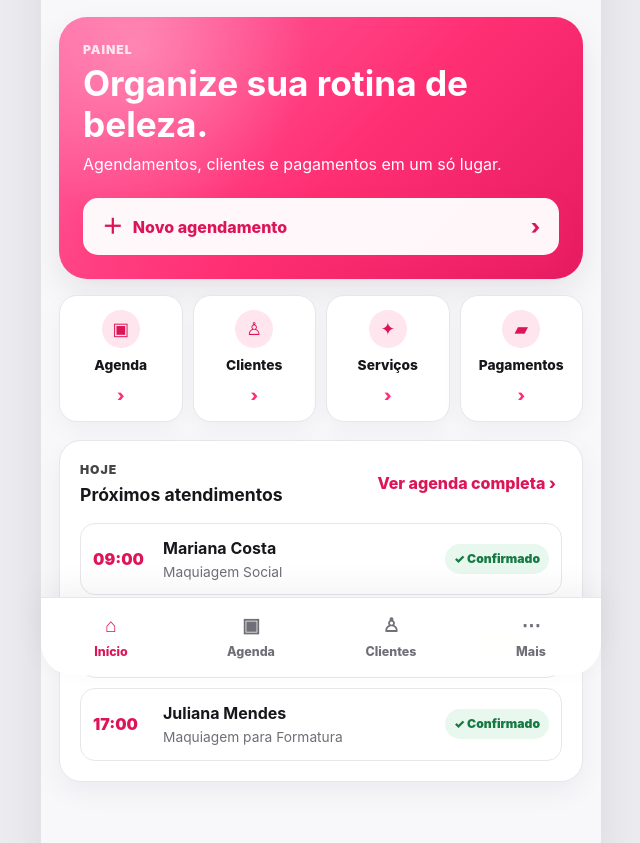
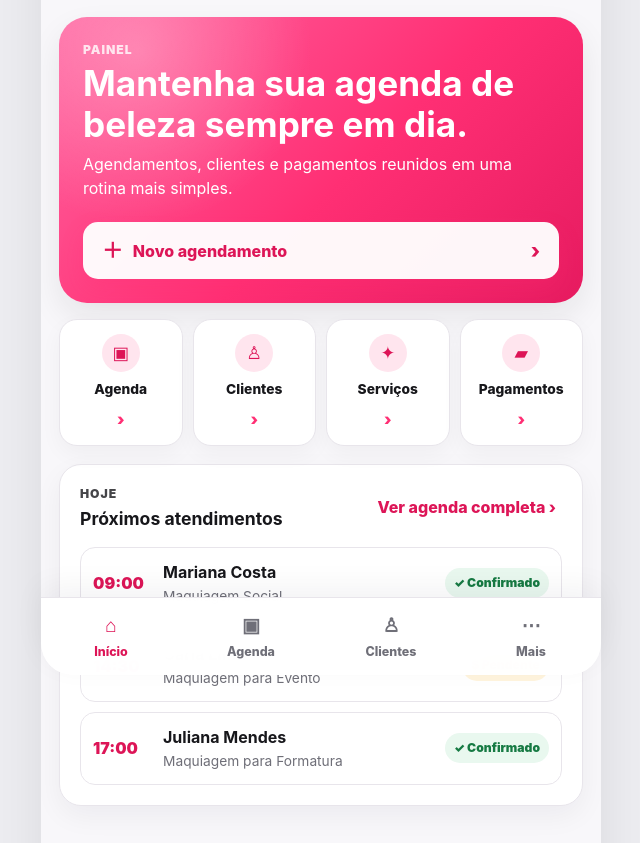
Before and after one commit to WillyanAnjos/projeto_faculdade_beleza_em_dia, a plain HTML site: page index.html in a window 1280 px wide. Shown: the part 101-944 px from the top of the page, without its empty margins (319-959 px from the left). Drawn offline with Linux system fonts and the light colour scheme.

Commit message:
Ajusta textos da interface

```diff
--- a/index.html
+++ b/index.html
@@ -29,8 +29,8 @@
       <section class="screen is-active" id="screen-dashboard" data-screen="dashboard" aria-labelledby="dashboardTitle">
         <div class="hero-card">
           <p class="eyebrow">Painel</p>
-          <h1 id="dashboardTitle">Organize sua rotina de beleza.</h1>
-          <p>Agendamentos, clientes e pagamentos em um só lugar.</p>
+          <h1 id="dashboardTitle">Mantenha sua agenda de beleza sempre em dia.</h1>
+          <p>Agendamentos, clientes e pagamentos reunidos em uma rotina mais simples.</p>
 
           <button class="primary-button hero-action" id="newAppointmentButton" type="button">
             <span class="button-icon" aria-hidden="true">＋</span>
```
Also changed, not shown: README.md.
